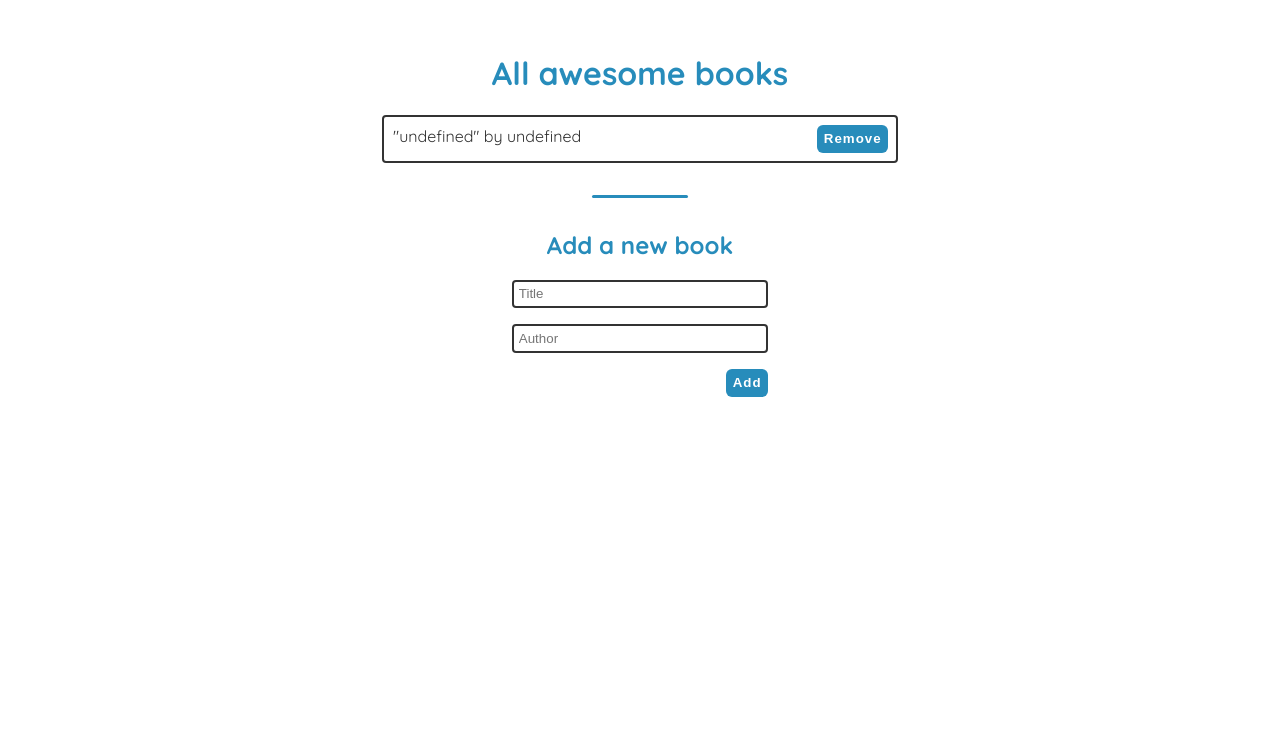
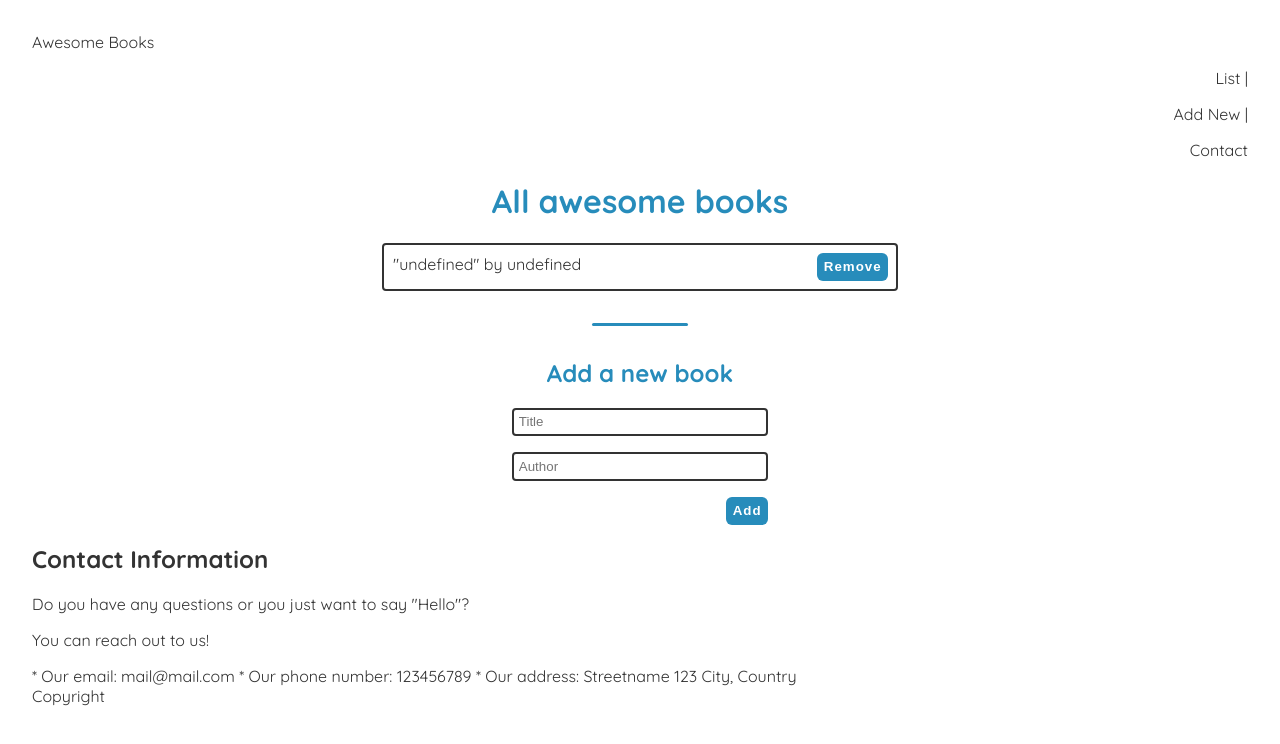
Before and after one commit to ShingiraiBhengesa/awsome-books-v1, a website: page index.html in a window 1280 px wide. Drawn offline with Linux system fonts and the light colour scheme.

Commit message:
add nav and contact section

```diff
--- a/index.html
+++ b/index.html
@@ -1,6 +1,5 @@
 <!DOCTYPE html>
 <html lang="en">
-
 <head>
     <meta charset="UTF-8">
     <meta http-equiv="X-UA-Compatible" content="IE=edge">
@@ -10,9 +9,24 @@
 </head>
 
 <body>
+    <nav>
+        <div class="nav-title">
+            Awesome Books
+        </div>
+        <div class="nav-list">
+            <ul class="nav-ul">
+                <li class="list-item">List |</li>
+                <li class="list-item">Add New |</li>
+                <li class="list-item">Contact</li>
+            </ul>
+        </div>
+    </nav>
+    <div class="all-books">
         <h1 class="title-list-books">All awesome books</h1>
         <div class="list-books">
         </div>
+    </div>
+    <div class="add-book hidden">
         <h2 class="title-form-add">Add a new book</h2>
         <form class="form-input">
             <ul>
@@ -27,6 +41,20 @@
                 </li>
             </ul>
         </form>
+    </div>
+    <div class="contact hidden">
+        <h2 class="title-contact">Contact Information</h2>
+        <p>Do you have any questions or you just want to say "Hello"?</p>
+        <p>You can reach out to us!</p>
+        <div class="contact-details">
+            <span class="contact-list">* Our email: mail@mail.com</span>
+            <span class="contact-list">* Our phone number: 123456789</span>
+            <span class="contact-list">* Our address: Streetname 123 City, Country</span>
+        </div>
+    </div>
+    <footer>
+        <span>Copyright</span>
+    </footer>
     <script src='index.js'></script>
 </body>
 </html>
```
Lines whose indentation alone changed are shown as unchanged.
